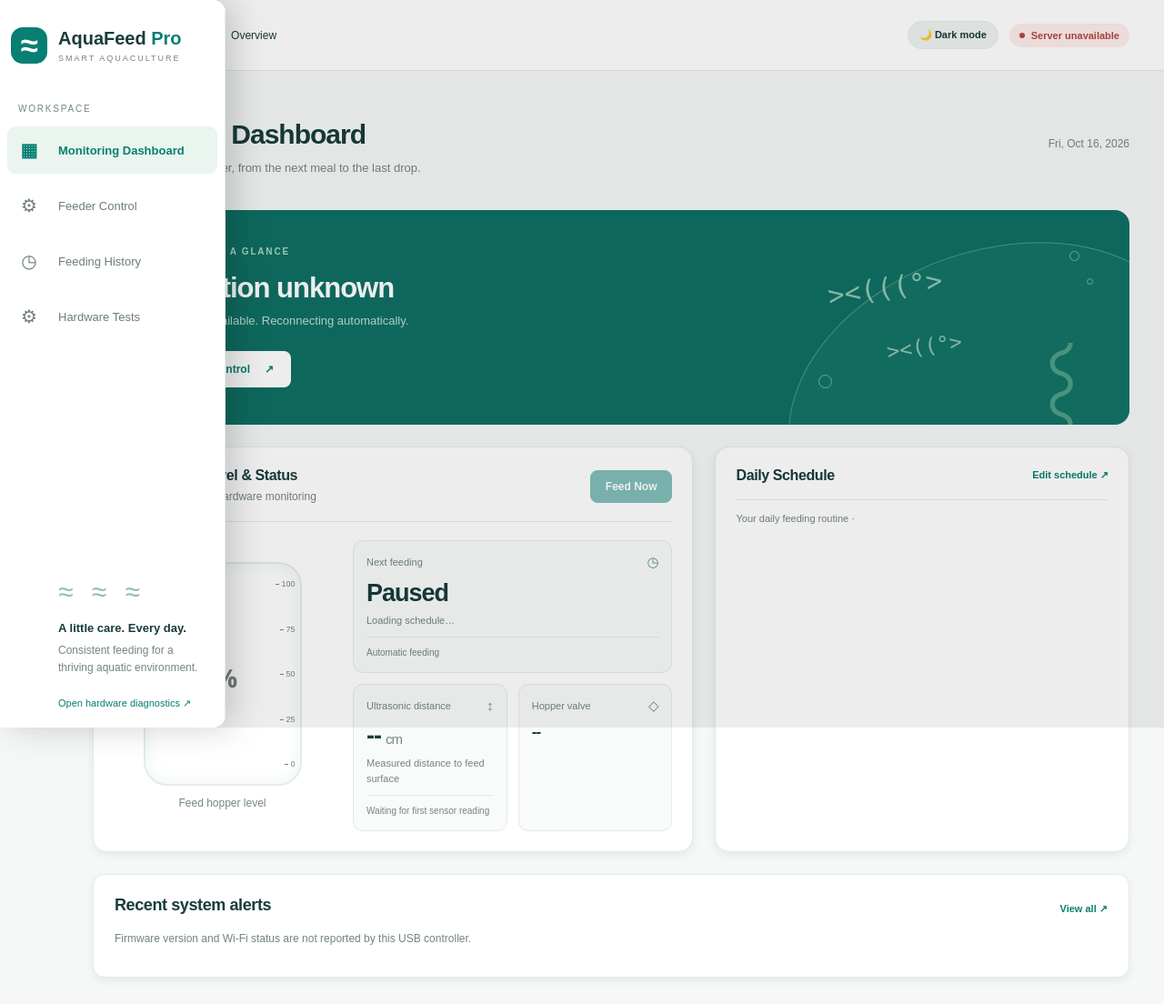
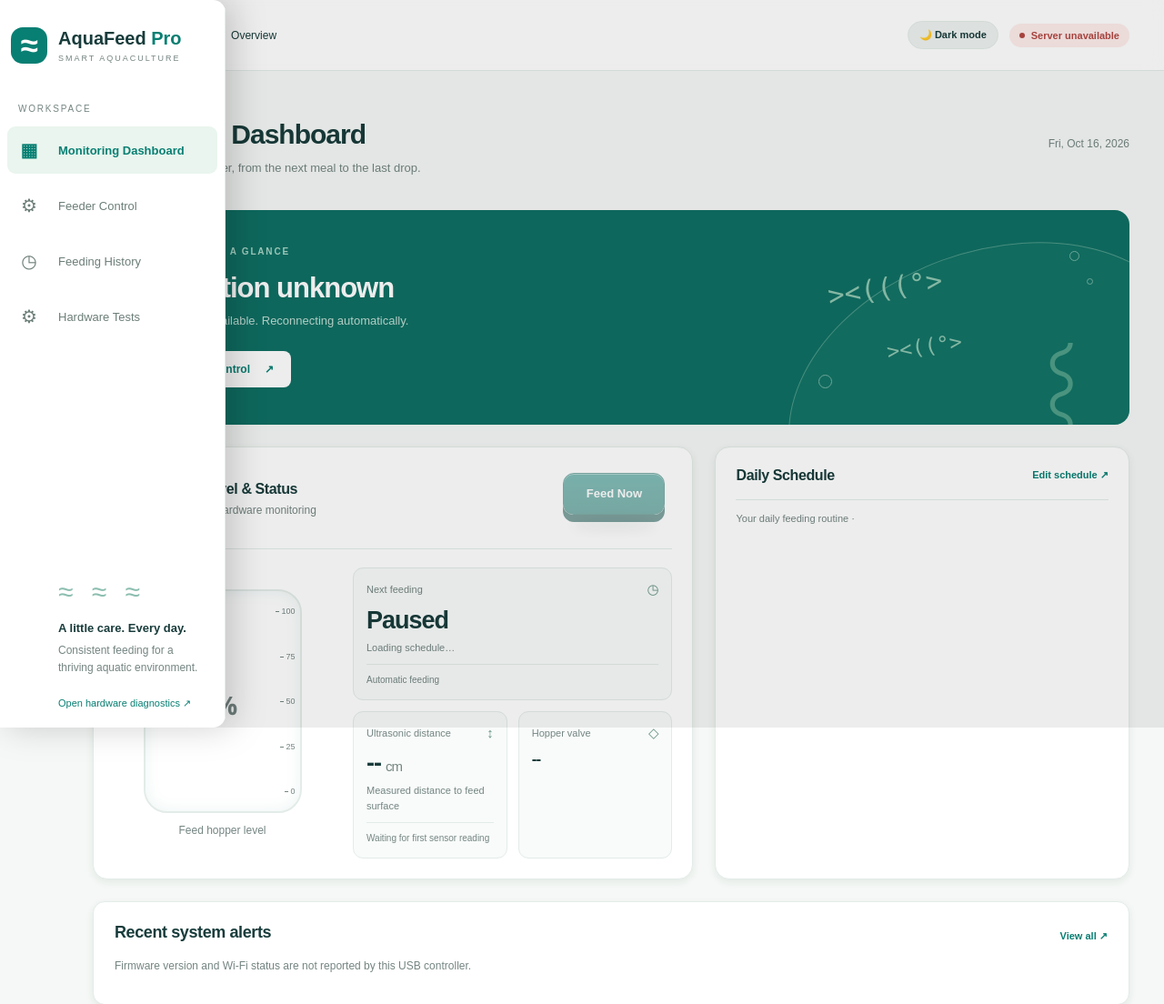
Before and after one commit to jerwil445/IT114_Auto_Fissh_Feedng_Project, a Flask app: page / in a window 1280 px wide. Shown: the top 1104 px of the page at 91% size. Run offline with Flask 3, Linux system fonts and the light colour scheme; data that the repository does not hold is empty; some libraries are stand-ins or nearby versions.

Commit message:
change btn in feed now

```diff
--- /dev/null
+++ b/static/css/feed-button.css
@@ -0,0 +1,75 @@
+/* Native buttons retain Enter/Space activation and existing disabled behavior. */
+.feed-push-wrap{
+  --feed-top:#087f73;
+  --feed-bottom:#066b61;
+  --feed-edge:#034b44;
+  position:relative;
+  display:inline-flex;
+  align-items:center;
+  justify-content:center;
+  flex-shrink:0;
+  isolation:isolate;
+  padding:6px 8px 20px;
+  overflow:visible;
+}
+.feeder-panel-heading>.feed-push-wrap{margin-left:auto}
+.feed-push-wrap::before{
+  content:"";
+  position:absolute;
+  z-index:0;
+  left:14%;
+  right:14%;
+  bottom:3px;
+  height:13px;
+  border-radius:50%;
+  background:rgba(0,35,31,.34);
+  filter:blur(7px);
+  opacity:.65;
+  transform:scaleX(1);
+  pointer-events:none;
+  transition:transform 590ms cubic-bezier(.32,.72,0,1),opacity 590ms cubic-bezier(.32,.72,0,1);
+}
+#dashboard-feed-now.feed-push,#feed-now.feed-push{
+  position:relative;
+  z-index:1;
+  margin:0;
+  min-height:46px;
+  min-width:112px;
+  padding:13px 22px;
+  border:1px solid #056156;
+  border-radius:12px;
+  background:linear-gradient(180deg,var(--feed-top),var(--feed-bottom));
+  color:#fff;
+  font-size:13px;
+  font-weight:750;
+  line-height:1.25;
+  white-space:nowrap;
+  box-shadow:inset 0 1px 0 rgba(255,255,255,.38),0 8px 0 var(--feed-edge);
+  transform:translateY(0);
+  touch-action:manipulation;
+  transition:transform 590ms cubic-bezier(.32,.72,0,1),box-shadow 590ms cubic-bezier(.32,.72,0,1);
+}
+@media(hover:hover){
+  #dashboard-feed-now.feed-push:hover:not(:disabled),#feed-now.feed-push:hover:not(:disabled){
+    transform:translateY(-2px);
+    box-shadow:inset 0 1px 0 rgba(255,255,255,.38),0 10px 0 var(--feed-edge);
+  }
+}
+#dashboard-feed-now.feed-push:active:not(:disabled),#feed-now.feed-push:active:not(:disabled){
+  transform:translateY(8px);
+  box-shadow:inset 0 1px 0 rgba(255,255,255,.38),0 0 0 var(--feed-edge);
+  transition-duration:90ms;
+  transition-timing-function:ease-out;
+}
+.feed-push-wrap:has(.feed-push:active:not(:disabled))::before{
+  transform:scaleX(.82);
+  opacity:.4;
+  transition-duration:90ms;
+  transition-timing-function:ease-out;
+}
+#dashboard-feed-now.feed-push:focus-visible,#feed-now.feed-push:focus-visible{outline:3px solid #f0b95e;outline-offset:5px}
+#dashboard-feed-now.feed-push:disabled,#feed-now.feed-push:disabled{opacity:.5;cursor:not-allowed;transform:none}
+.feed-push-wrap:has(.feed-push:disabled)::before{opacity:.18}
+@media(prefers-reduced-motion:reduce){
+  #dashboard-feed-now.feed-push,#feed-now.feed-push,.feed-push-wrap::before{transition:none}
+}
--- a/templates/base.html
+++ b/templates/base.html
@@ -7,6 +7,7 @@
   <script>try{const saved=localStorage.getItem('aquafeed-theme');document.documentElement.dataset.theme=saved==='dark'||(!saved&&window.matchMedia('(prefers-color-scheme: dark)').matches)?'dark':'light'}catch{document.documentElement.dataset.theme=window.matchMedia('(prefers-color-scheme: dark)').matches?'dark':'light'}</script>
   <link rel="stylesheet" href="{{ url_for('static', filename='css/common.css', v='3') }}">
   <link rel="stylesheet" href="{{ url_for('static', filename='css/' + page + '.css', v='2') }}">
+  {% if page in ['dashboard', 'control'] %}<link rel="stylesheet" href="{{ url_for('static', filename='css/feed-button.css', v='1') }}">{% endif %}
   <script src="{{ url_for('static', filename='js/common.js', v='3') }}" defer></script>
   <script src="{{ url_for('static', filename='js/' + page + '.js') }}" defer></script>
 </head>
--- a/templates/control.html
+++ b/templates/control.html
@@ -1,6 +1,6 @@
 {% extends "base.html" %}
 {% block content %}
-<div class="control-top"><section class="card manual"><div><span class="eyebrow">A LITTLE EXTRA, ON DEMAND</span><h2>Time for a quick feed?</h2><p class="muted">Dispense a portion using your saved duration.</p></div><button id="feed-now" class="button primary" disabled>Feed Now ↗</button><p class="footnote">This starts the dispenser immediately. Portion descriptions do not select a separate dispenser.</p></section><section class="card"><div class="section-title"><div><h2>Automatic feeding</h2><p class="muted">Follow your daily schedule.</p></div><label class="switch"><input type="checkbox" id="automation" form="settings-form" aria-label="Enable automatic feeding"><span></span></label></div><p class="footnote">Save to apply. Keep this Flask server running for scheduled feedings. Missed times are not replayed.</p></section></div>
+<div class="control-top"><section class="card manual"><div><span class="eyebrow">A LITTLE EXTRA, ON DEMAND</span><h2>Time for a quick feed?</h2><p class="muted">Dispense a portion using your saved duration.</p></div><span class="feed-push-wrap"><button type="button" id="feed-now" class="button primary feed-push" disabled>Feed Now ↗</button></span><p class="footnote">This starts the dispenser immediately. Portion descriptions do not select a separate dispenser.</p></section><section class="card"><div class="section-title"><div><h2>Automatic feeding</h2><p class="muted">Follow your daily schedule.</p></div><label class="switch"><input type="checkbox" id="automation" form="settings-form" aria-label="Enable automatic feeding"><span></span></label></div><p class="footnote">Save to apply. Keep this Flask server running for scheduled feedings. Missed times are not replayed.</p></section></div>
       <form id="settings-form" novalidate>
         <section class="card schedule-card"><div class="section-title"><div><h2>Feeding schedule</h2><p class="muted">Set your preferred times and portion descriptions · <span class="timezone"></span></p></div><button type="button" id="add-slot" class="button secondary">+ Add feeding time</button></div><div id="schedule-editor"></div></section>
         <section class="card config schedule-card"><div class="section-title"><div><h2>Hardware configuration</h2><p class="muted">Adjust your dispensing settings and calibrate the hopper.</p></div><span class="badge neutral">Calibration</span></div><div class="two-column">
--- a/templates/dashboard.html
+++ b/templates/dashboard.html
@@ -22,14 +22,14 @@
 </section>
 <div class="dashboard-overview">
   <div class="card feeder-overview" role="group" aria-label="Feeder monitoring">
-    <div class="feeder-panel-heading"><div><h2>Feed Hopper Level &amp; Status</h2><p class="muted">Live feed supply and hardware monitoring</p></div><button
+    <div class="feeder-panel-heading"><div><h2>Feed Hopper Level &amp; Status</h2><p class="muted">Live feed supply and hardware monitoring</p></div><span class="feed-push-wrap"><button
         type="button"
-        class="button light"
+        class="button light feed-push"
         id="dashboard-feed-now"
         disabled
       >
         Feed Now
-      </button></div>
+      </button></span></div>
 <section class="card hopper-card">
     <div class="card-label">Feed hopper level</div>
     <div
```
